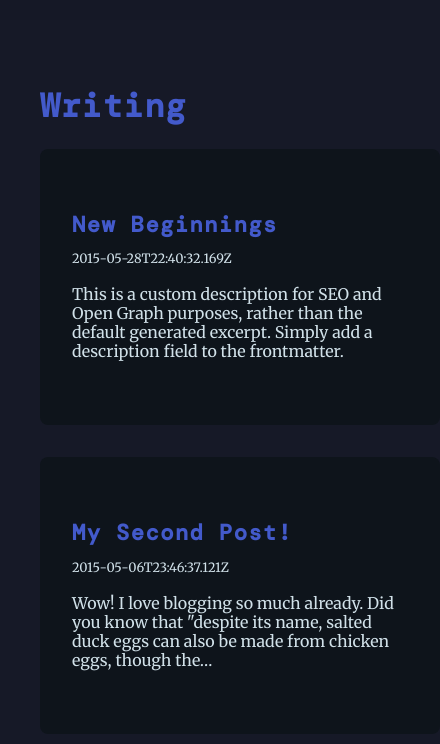
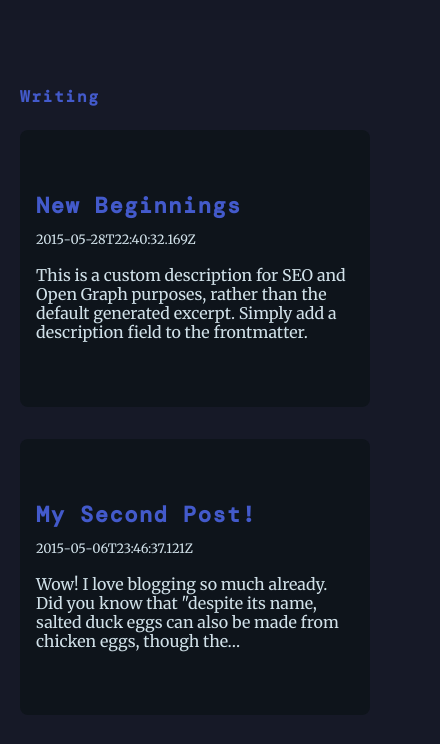
Before and after one commit to nivekt24/kevin-blog, a Gatsby site: page /posts in a window 390 px wide. Shown: the part 80-824 px from the top of the page, 440 px wide, since content can reach past the window. Built offline with nearby package versions, Linux system fonts and the light colour scheme; Gatsby itself is replaced by a stand-in of ours; a web font is replaced by a local one.

Commit message:
fix responsive layout in posts page

```diff
--- a/src/components/card.js
+++ b/src/components/card.js
@@ -6,6 +6,11 @@ const CardWrapper = styled.div`
   padding: 32px;
   border-radius: 8px;
   transition: background 350ms ease 0s;
+
+  @media (max-width: 500px) {
+    padding-left: 16px;
+    padding-right: 16px;
+  }
 `
 
 function Card({ children }) {
--- a/src/pages/posts/index.js
+++ b/src/pages/posts/index.js
@@ -12,6 +12,10 @@ const CardGridStyle = styled.div`
   @media (min-width: 1150px) {
     margin-left: -32px;
     margin-right: -32px;
+  }
+
+  @media (max-width: 500px) {
+    grid-template-columns: 1fr;
   }
 `
 
@@ -38,7 +42,7 @@ export default function Posts() {
 
   return (
     <Layout>
-      <h1>Writing</h1>
+      <h2>Writing</h2>
       <CardGridStyle>
         {allPosts?.map(post => (
           <Card key={post.fields.slug}>
--- a/src/styles/GlobalStyles.js
+++ b/src/styles/GlobalStyles.js
@@ -70,7 +70,6 @@ html {
     background: ${props => props.theme.colors.background};
     color: ${props => props.theme.colors.textSecondary};
     margin: 0;
-    padding: 0 20px;
     transition: all 0.5s ease;
   }
 
```
Also changed, not shown: src/pages/Projects/index.js (+0 -8 lines).
